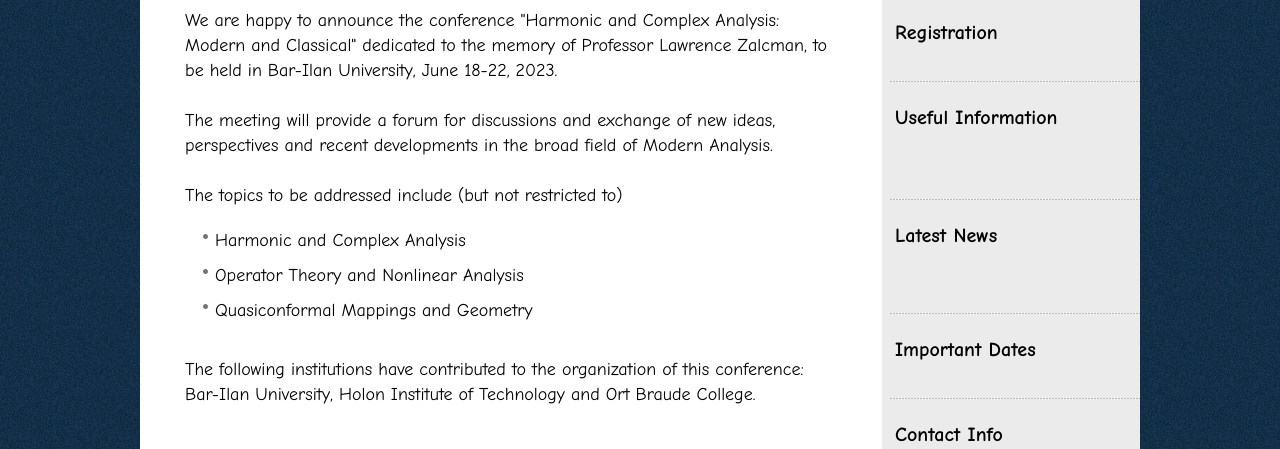
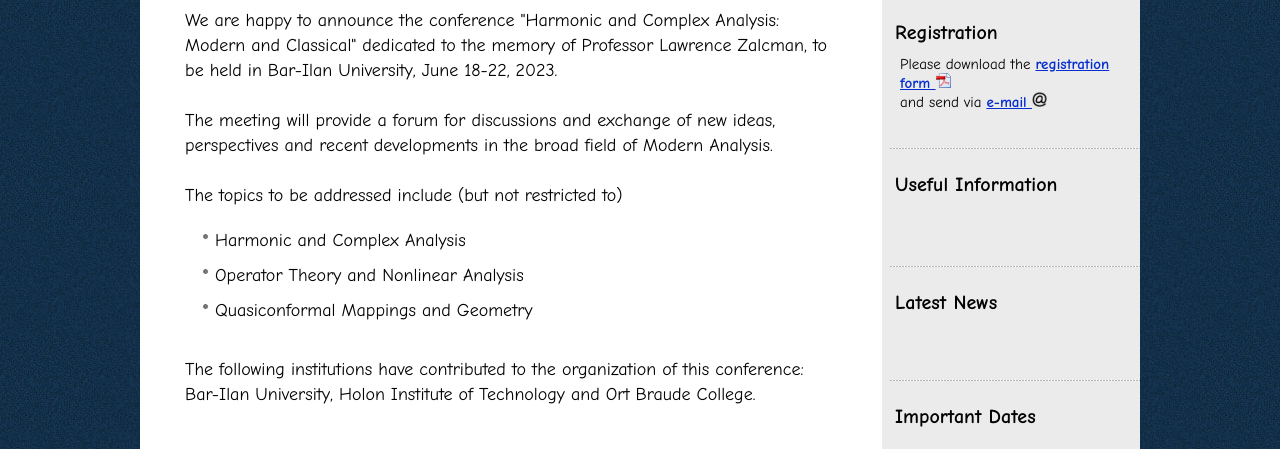
Before and after one commit to zivst/International-Conference, a plain HTML site: page International Conference/index.html in a window 1280 px wide. Shown: the part 364-813 px from the top of the page. Drawn offline with Linux system fonts and the light colour scheme.

Commit message:
Add files via upload

```diff
--- a/International Conference/template_right_column.html
+++ b/International Conference/template_right_column.html
@@ -9,10 +9,10 @@
 	</br>
 	<div class="mainline">Registration</div>
 
-	<!--<div class="info"> Please download the <a href="Files/Registration.pdf"><strong> registration form
+	<div class="info"> Please download the <a href="Files/Registration Form 2023.pdf"><strong> registration form
 	<img src="images/acrobat.gif" alt="" height="15" width="15"></strong></a> </br>and send via
-	<a href="mailto:golberga@hit.ac.il?subject=Perspectives in Modern Analysis&cc=complex.harmonic.analysis@gmail.com">
-	<strong>e-mail</strong></a>&nbsp;<img src="images/emailat.png" alt="" height="15" width="15"> </div> -->
+	<a href="mailto:harmonic.complex@gmail.com?subject=Harmonic and Complex Analysis: Modern and Classical&cc=mailto:golberga@hit.ac.il;nevosh@math.biu.ac.il">
+	<strong>e-mail </strong><img src="images/emailat.png" alt="" height="15" width="15"></a></div>
 
 	</br><div class="border-1">&nbsp;</div>
 	</br>
```
Also changed, not shown: International Conference/Participants.html (+2 -0 lines).
